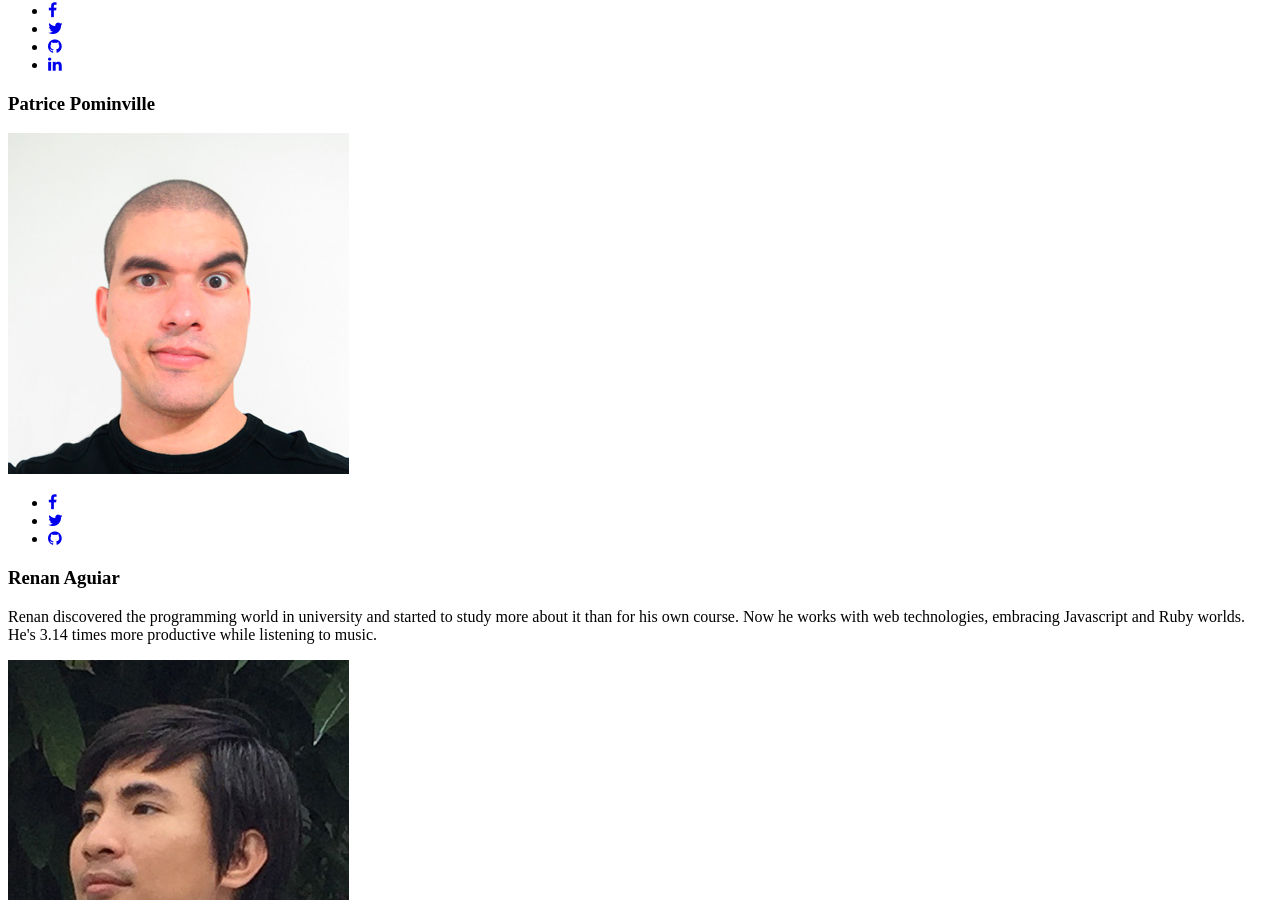
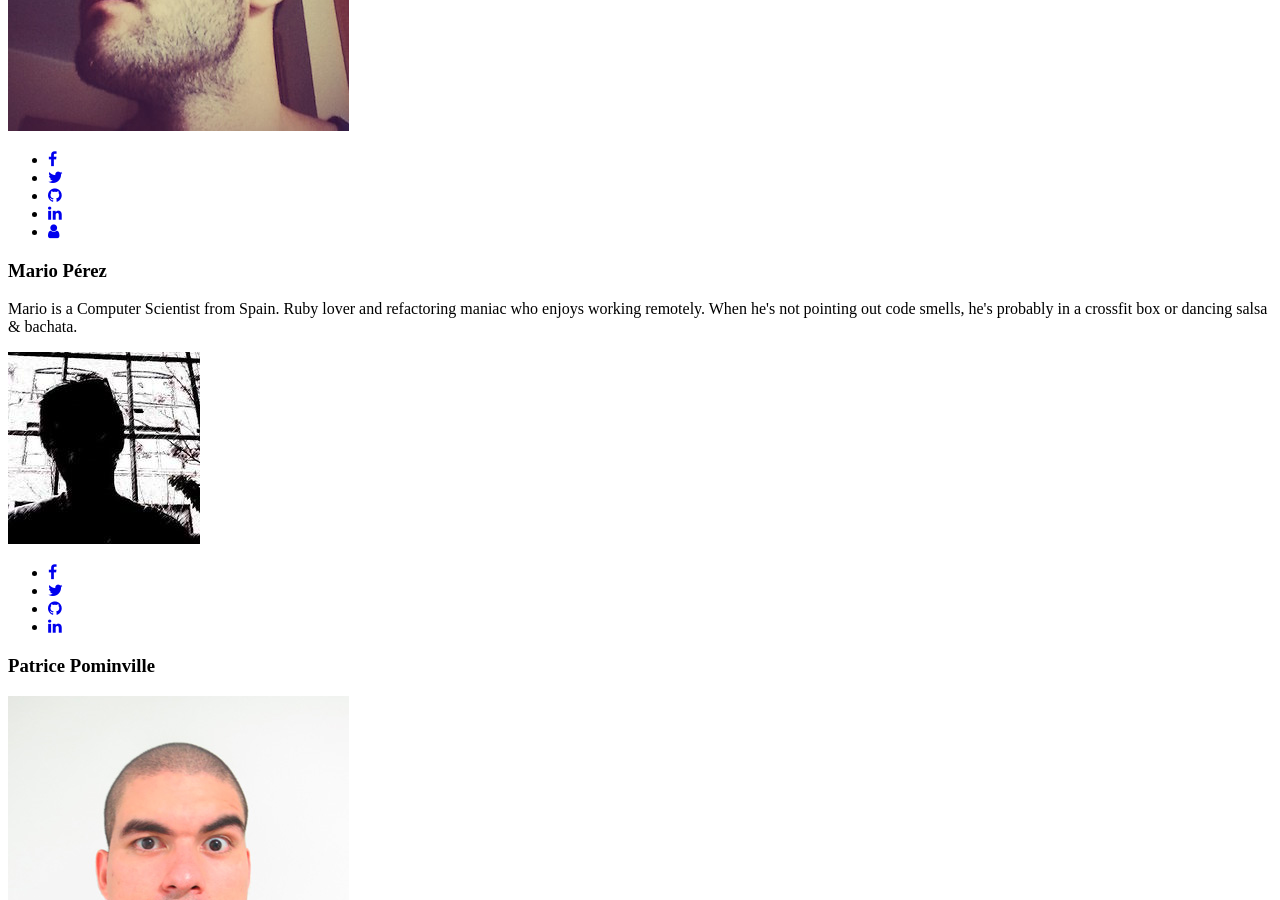
Before and after one commit to shakacode/shakacode-website, a Jekyll site: the page built from about/index.html, in a window 1280 px wide and 900 px high, scrolled down 5487 px. Built offline with Jekyll 4.4.1, drawn with Linux system fonts in a browser that asks for light colours; nearby versions of some CDN libraries.

Commit message:
Added new member Mario

```diff
--- a/about/index.html
+++ b/about/index.html
@@ -257,6 +257,32 @@ title: ShakaCode Work
               <div class="row shaka-member">
                 <div class="col-md-5 col-sm-12">
                   <div class="text-center">
+                    <img class="shaka-member__photo" src="{{ site.url | prepend: site.baseurl }}/assets/members/mario.jpg" alt="Mario Perez">
+                  </div>
+
+                  <div class="shaka-member__social-links text-center">
+                    <ul>
+                      <li><a href="https://www.facebook.com/mario.mariete19" class="shaka-member__facebook" target="_blank"><i class="fa fa-facebook"></i></a></li>
+                      <li><a href="https://twitter.com/mapreal19" class="shaka-member__twitter" target="_blank"><i class="fa fa-twitter"></i></a></li>
+                      <li><a href="https://github.com/mapreal19" class="shaka-member__github" target="_blank"><i class="fa fa-github"></i></a></li>
+                      <li><a href="https://www.linkedin.com/in/marioperez19" class="shaka-member__linkedin" target="_blank"><i class="fa fa-linkedin"></i></a></li>
+                      <li><a href="http://marioperez.me/" class="shaka-member__personal" target="_blank"><i class="fa fa-user"></i></a></li>
+                    </ul>
+                  </div>
+                </div>
+                <div class="col-md-7 col-sm-12">
+                  <div class="shaka-member__temp-padding-fix">
+                    <h3 class="shaka-member__name">Mario Pérez</h3>
+                    <p class="shaka-member__bio">Mario is a Computer Scientist from Spain. Ruby lover and refactoring maniac who enjoys working remotely. When he's not pointing out code smells, he's probably in a crossfit box or dancing salsa & bachata.</p>
+                  </div>
+                </div>
+              </div><!-- end .shaka-member -->
+            </div><!-- end member container -->
+
+            <div class="col-md-6 col-sm-12">
+              <div class="row shaka-member">
+                <div class="col-md-5 col-sm-12">
+                  <div class="text-center">
                     <img class="shaka-member__photo" src="{{ site.url | prepend: site.baseurl }}/assets/members/patrice.jpg" alt="Patrice Pominville">
                   </div>
 
@@ -277,6 +303,10 @@ title: ShakaCode Work
                 </div>
               </div><!-- end .shaka-member -->
             </div><!-- end member container -->
+
+        </div><!-- end .shaka-member-row -->
+
+        <div class="row shaka-member-row">
 
             <div class="col-md-6 col-sm-12">
               <div class="row shaka-member">
@@ -301,10 +331,6 @@ title: ShakaCode Work
                 </div>
               </div><!-- end .shaka-member -->
             </div><!-- end member container -->
-
-        </div><!-- end .shaka-member-row -->
-
-        <div class="row shaka-member-row">
 
           <div class="col-md-6 col-sm-12">
             <div class="row shaka-member">
```
Also changed, not shown: assets/members/mario.jpg (added).
